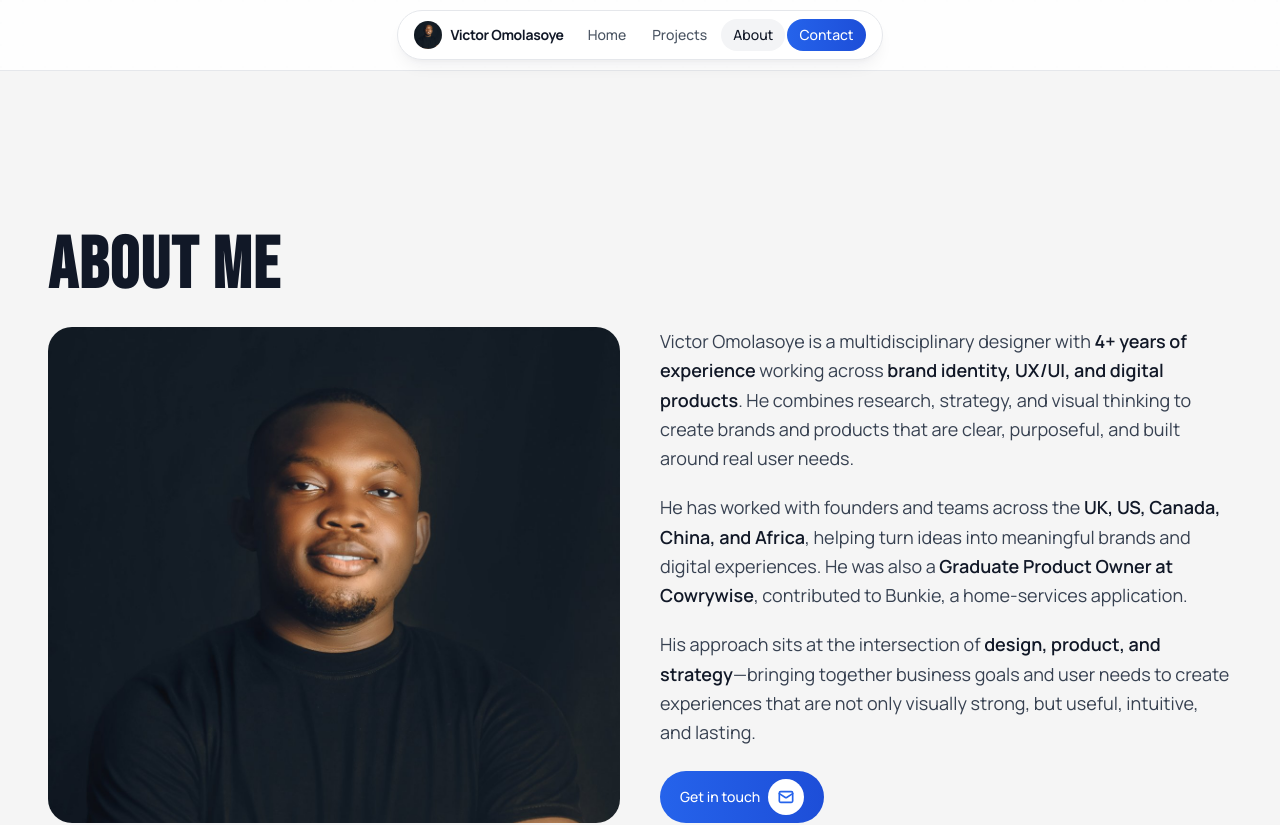
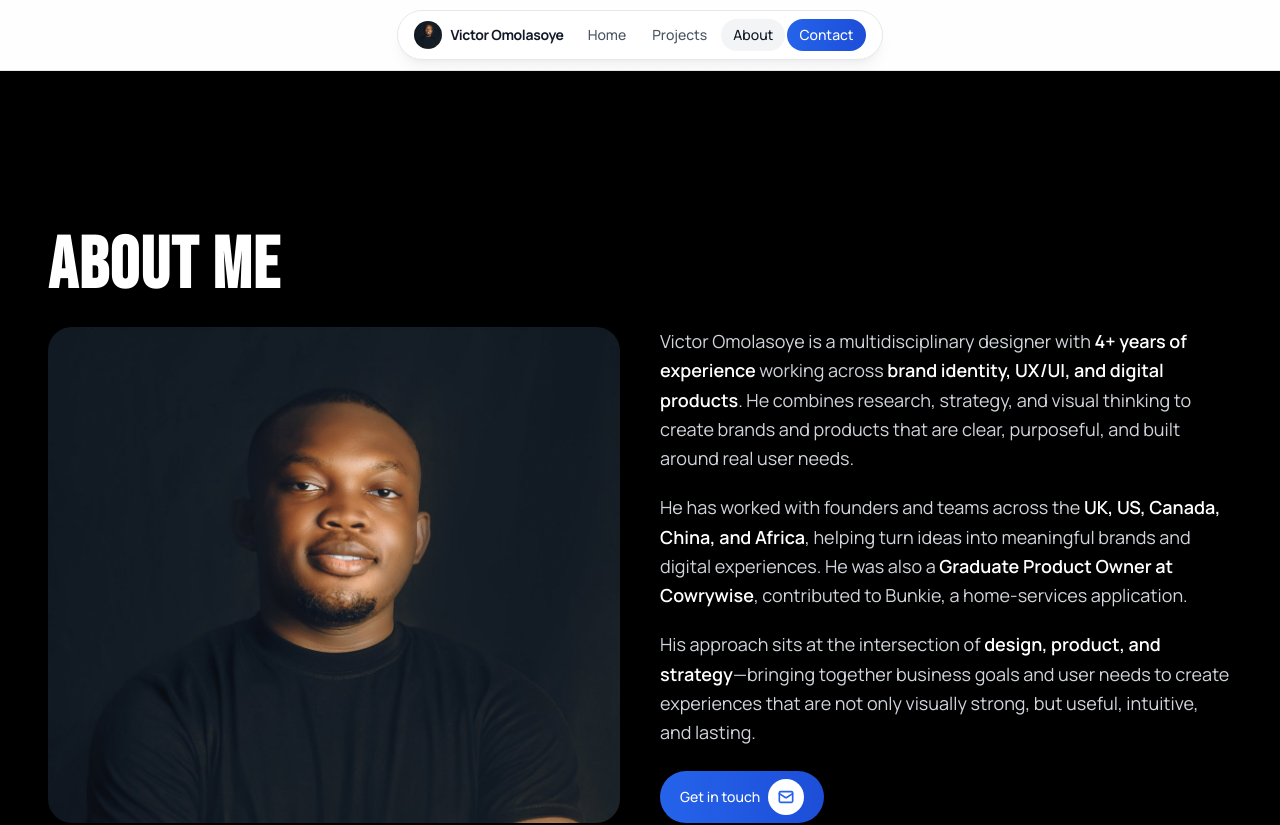
Before and after one commit to Levictor-ai/victor-omolasoye-portfolio, a Next.js app: page /about in a window 1280 px wide. Shown: the top 825 px of the page. Built offline with nearby package versions, Linux system fonts and the light colour scheme.

Commit message:
black about section with light text

```diff
--- a/src/app/about/page.tsx
+++ b/src/app/about/page.tsx
@@ -19,7 +19,7 @@ export default function AboutPage() {
       <Nav avatar={profile.avatar} />
       <AboutSection
         profile={profile}
-        headingClassName="mb-6 font-display text-6xl font-bold leading-none tracking-wide text-gray-900 sm:text-7xl"
+        headingClassName="mb-6 font-display text-6xl font-bold leading-none tracking-wide text-white sm:text-7xl"
       />
       <main className="mx-auto max-w-7xl px-6 pt-32 pb-24 sm:px-8">
         <ServicesSection />
--- a/src/components/AboutSection.tsx
+++ b/src/components/AboutSection.tsx
@@ -23,7 +23,7 @@ export function AboutSection({
         hidden: {},
         show: { transition: { staggerChildren: 0.1 } },
       }}
-      className="mb-32 bg-neutral-100 py-28 lg:mb-40 lg:py-40"
+      className="mb-32 bg-black py-28 lg:mb-40 lg:py-40"
       style={{ width: '100vw', marginLeft: 'calc(50% - 50vw)' }}
     >
       <div className="mx-auto max-w-7xl px-6 sm:px-8 lg:px-12">
@@ -34,7 +34,7 @@ export function AboutSection({
           }}
           className={
             headingClassName ??
-            'mb-6 text-heading-lg font-bold tracking-tight text-gray-900'
+            'mb-6 text-heading-lg font-bold tracking-tight text-white'
           }
         >
           About Me
@@ -62,9 +62,9 @@ export function AboutSection({
                 {profile.about.split('\n\n').map((paragraph, i) => (
                   <p
                     key={i}
-                    className="mb-5 last:mb-0 text-body-lg leading-relaxed text-gray-700"
+                    className="mb-5 last:mb-0 text-body-lg leading-relaxed text-gray-300"
                   >
-                    {renderInline(paragraph, 'font-semibold text-gray-900')}
+                    {renderInline(paragraph, 'font-semibold text-white')}
                   </p>
                 ))}
               </div>
```
